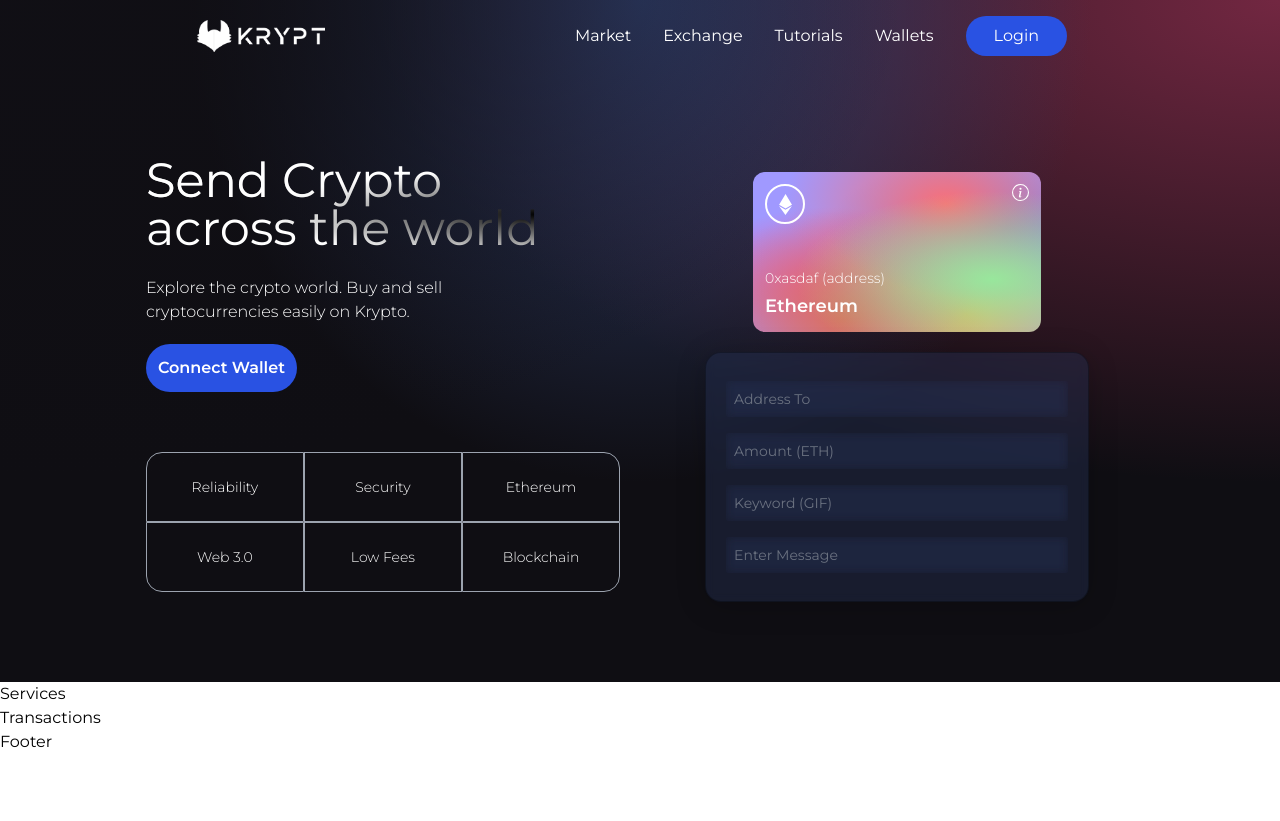
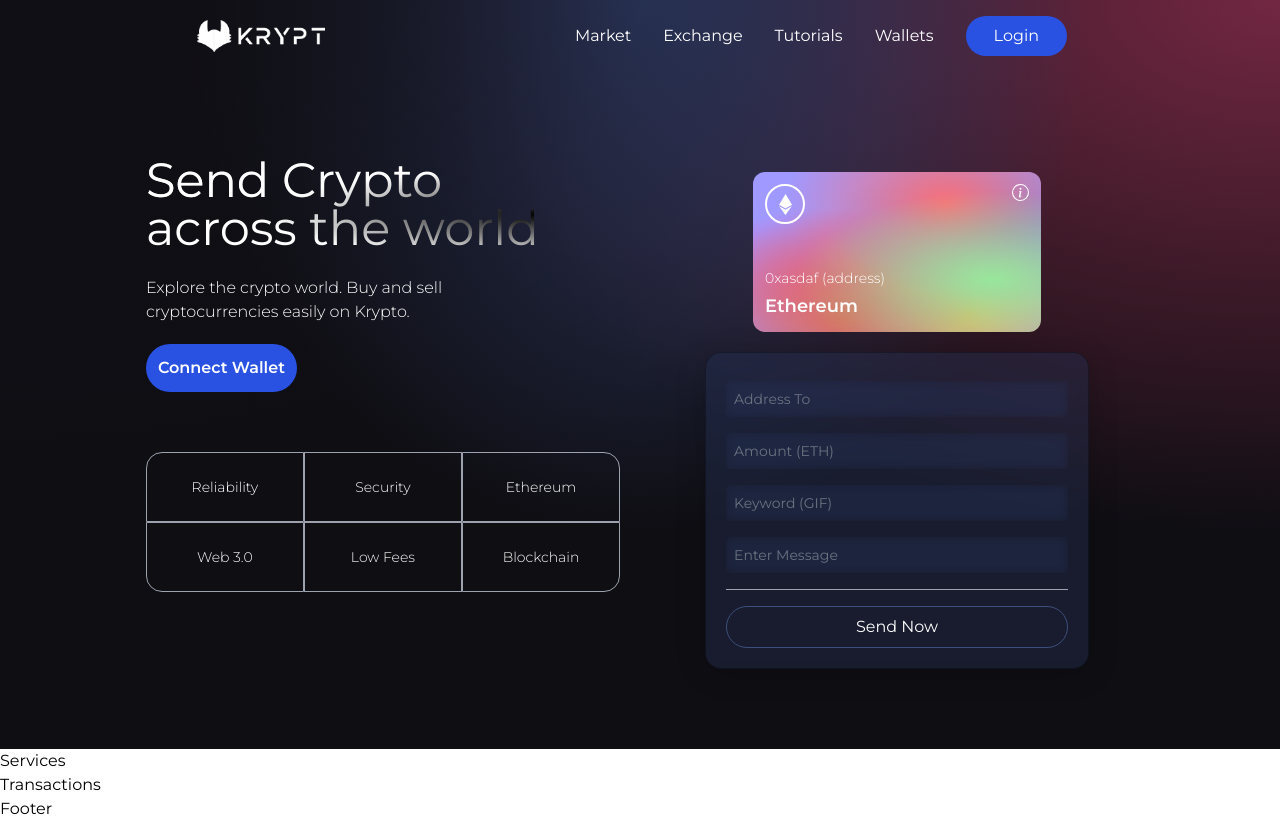
Before and after one commit to pronoia9/jsm-krypt, a React (Vite) app in the folder client/: page / in a window 1280 px wide. Before the commit the page ends 800 px from the top, so only its background shows below. Built offline with nearby package versions, Linux system fonts and the light colour scheme.

Commit message:
add initial send button

```diff
--- a/client/src/components/Welcome.jsx
+++ b/client/src/components/Welcome.jsx
@@ -6,10 +6,18 @@ import { Loader } from './';
 const companyCommonStyles =
   'min-h-[70px] sm:px-0 px-2 sm:min-w-[120px] flex justify-center items-center border-[0.5px] border-gray-400 text-sm font-light text-white';
 
-const Input = (props) => (<input className='my-2 w-full rounded-sm p-2 outline-none bg-transparent text-white border-none text-sm white-glassmorphism' step='0.0001' onChange={(e) => props.handleChange(e, props.name)} {...props} />);
+const Input = (props) => (
+  <input
+    className='my-2 w-full rounded-sm p-2 outline-none bg-transparent text-white border-none text-sm white-glassmorphism'
+    step='0.0001'
+    onChange={(e) => props.handleChange(e, props.name)}
+    {...props}
+  />
+);
 
 const Welcome = () => {
   const connectWallet = () => {};
+  const handleSubmit = () => {};
 
   return (
     <div className='flex w-full justify-center items-center'>
@@ -62,6 +70,17 @@ const Welcome = () => {
             <Input placeholder='Amount (ETH)' name='amount' type='number' onChange={() => {}} />
             <Input placeholder='Keyword (GIF)' name='keyword' type='text' onChange={() => {}} />
             <Input placeholder='Enter Message' name='message' type='text' onChange={() => {}} />
+            <div className='h-[1px] w-full bg-gray-400 my-2' />
+            {!'isLoading' ? (
+              <Loader />
+            ) : (
+              <button
+                type='button'
+                onClick={handleSubmit}
+                className='text-white w-full mt-2 border-[1px] p-2 border-[#3d4f7c] hover:bg-[#3d4f7c] rounded-full cursor-pointer'>
+                Send Now
+              </button>
+            )}
           </div>
         </div>
       </div>
```
